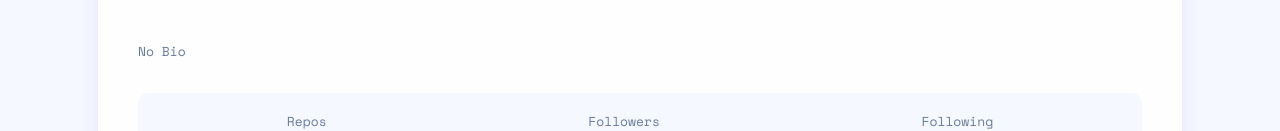
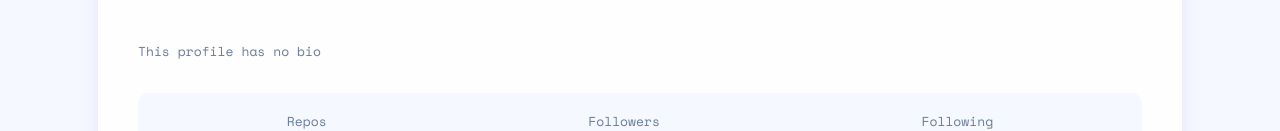
Before and after one commit to mariambuzaladze/Github-user-search-app, a React (Vite) app: page / in a window 1280 px wide. Shown: the part 377-508 px from the top of the page. Built offline with nearby package versions, Linux system fonts and the light colour scheme.

Commit message:
add theme switch functionality

```diff
--- a/src/App.css
+++ b/src/App.css
@@ -1,4 +1,4 @@
-#root {
+.main {
   display: flex;
   flex-direction: column;
   align-items: center;
@@ -9,7 +9,7 @@
 }
 
 @media screen and (min-width: 768px) {
-  #root {
+  .main {
     padding: 0 98px;
     justify-content: center;
     gap: 24px;
@@ -17,7 +17,7 @@
 }
 
 @media screen and (min-width: 1440px) {
-  #root {
+  .main {
     padding: 0 355px;
   }
 }
--- a/src/App.jsx
+++ b/src/App.jsx
@@ -6,6 +6,8 @@ import Account from "./components/Account/Account";
 
 function App() {
   const [userInput, setUserInput] = useState("");
+
+  const [theme, setTheme] = useState("light");
 
   const [data, setData] = useState({
     login: "mariambuzaladze",
@@ -23,16 +25,20 @@ function App() {
   });
 
   return (
-    <>
-      <Header />
+    <div
+      className="main"
+      style={theme === "dark" ? { backgroundColor: "#141d2f" } : {}}
+    >
+      <Header theme={theme} setTheme={setTheme} />
       <Search
+        theme={theme}
         userInput={userInput}
         setUserInput={setUserInput}
         data={data}
         setData={setData}
       />
-      <Account data={data} />
-    </>
+      <Account data={data} theme={theme} />
+    </div>
   );
 }
 
--- a/src/components/Account/Account.jsx
+++ b/src/components/Account/Account.jsx
@@ -4,9 +4,9 @@ import Website from "/images/icon-website.svg";
 import Twitter from "/images/icon-twitter.svg";
 import Company from "/images/icon-company.svg";
 
-export default function Account({ data }) {
+export default function Account({ data, theme }) {
   return (
-    <div className="page">
+    <div className={theme === "dark" ? "page _dark" : "page"}>
       <div className="title">
         <img className="avatar" src={data.avatar_url} alt="avatar" />
         <div className="user">
@@ -24,9 +24,14 @@ export default function Account({ data }) {
         </div>
       </div>
 
-      <p className="text bio">{data.bio !== null ? data.bio : "No Bio"}</p>
+      <p className="text bio">
+        {data.bio !== null ? data.bio : "This profile has no bio"}
+      </p>
 
-      <div className="container">
+      <div
+        className="container"
+        style={theme === "dark" ? { backgroundColor: "#141d2f" } : {}}
+      >
         <div className="content">
           <p className="text">Repos</p>
           <p className="text number">{data.public_repos}</p>
--- a/src/components/Account/account.css
+++ b/src/components/Account/account.css
@@ -7,6 +7,10 @@
   border-radius: 15px;
   box-shadow: 0 16px 30px -10px rgba(70, 96, 187, 0.2);
   background-color: #fefefe;
+}
+
+._dark {
+  background-color: #1e2a47;
 }
 
 .avatar {
@@ -31,6 +35,9 @@
 .text {
   font-size: 13px;
   color: #697c9a;
+}
+._dark .text {
+  color: #fff;
 }
 
 .name {
--- a/src/components/Header/Header.jsx
+++ b/src/components/Header/Header.jsx
@@ -2,13 +2,21 @@ import "./header.css";
 import Moon from "/images/icon-moon.svg";
 import Sun from "/images/icon-sun.svg";
 
-export default function Header() {
+export default function Header({ theme, setTheme }) {
+  const switchTheme = () => {
+    setTheme(theme === "light" ? "dark" : "light");
+  };
+
   return (
     <header>
-      <h1>devfinder</h1>
-      <div className="theme">
-        <p className="theme-text">DARK</p>
-        <img className="moon-icon" src={Moon} alt="icon of moon" />
+      <h1 style={theme === "dark" ? { color: "#fff" } : {}}>devfinder</h1>
+      <div onClick={switchTheme} className={theme}>
+        <p className="theme-text">{theme === "light" ? "DARK" : "LIGHT"}</p>
+        <img
+          className="moon-icon"
+          src={theme === "dark" ? Sun : Moon}
+          alt="icon of moon"
+        />
       </div>
     </header>
   );
--- a/src/components/Header/header.css
+++ b/src/components/Header/header.css
@@ -11,11 +11,22 @@ h1 {
   color: #222731;
 }
 
-.theme {
+.light {
   display: flex;
   gap: 16px;
   align-items: center;
   cursor: pointer;
+}
+
+.dark {
+  display: flex;
+  gap: 16px;
+  align-items: center;
+  cursor: pointer;
+}
+
+.dark .theme-text {
+  color: #fff;
 }
 
 .theme-text {
--- a/src/components/Search/Search.jsx
+++ b/src/components/Search/Search.jsx
@@ -2,7 +2,13 @@ import { useState } from "react";
 import "./search.css";
 import SearchIcon from "/images/icon-search.svg";
 
-export default function Search({ userInput, setUserInput, data, setData }) {
+export default function Search({
+  userInput,
+  setUserInput,
+  data,
+  setData,
+  theme,
+}) {
   const [display, setDisplay] = useState("none");
 
   async function getData(input) {
@@ -26,7 +32,10 @@ export default function Search({ userInput, setUserInput, data, setData }) {
   };
 
   return (
-    <div className="search-bar">
+    <div
+      className="search-bar"
+      style={theme === "dark" ? { backgroundColor: "#1e2a47" } : {}}
+    >
       <img className="search-icon" src={SearchIcon} alt="search icon" />
       <input
         type="text"
@@ -35,6 +44,7 @@ export default function Search({ userInput, setUserInput, data, setData }) {
         placeholder="Search GitHub username…"
         value={userInput}
         onChange={(event) => setUserInput(event.target.value.trim())}
+        style={theme === "dark" ? { backgroundColor: "#1e2a47" } : {}}
       />
       <p className="error" style={{ display: display }}>
         No results
```
